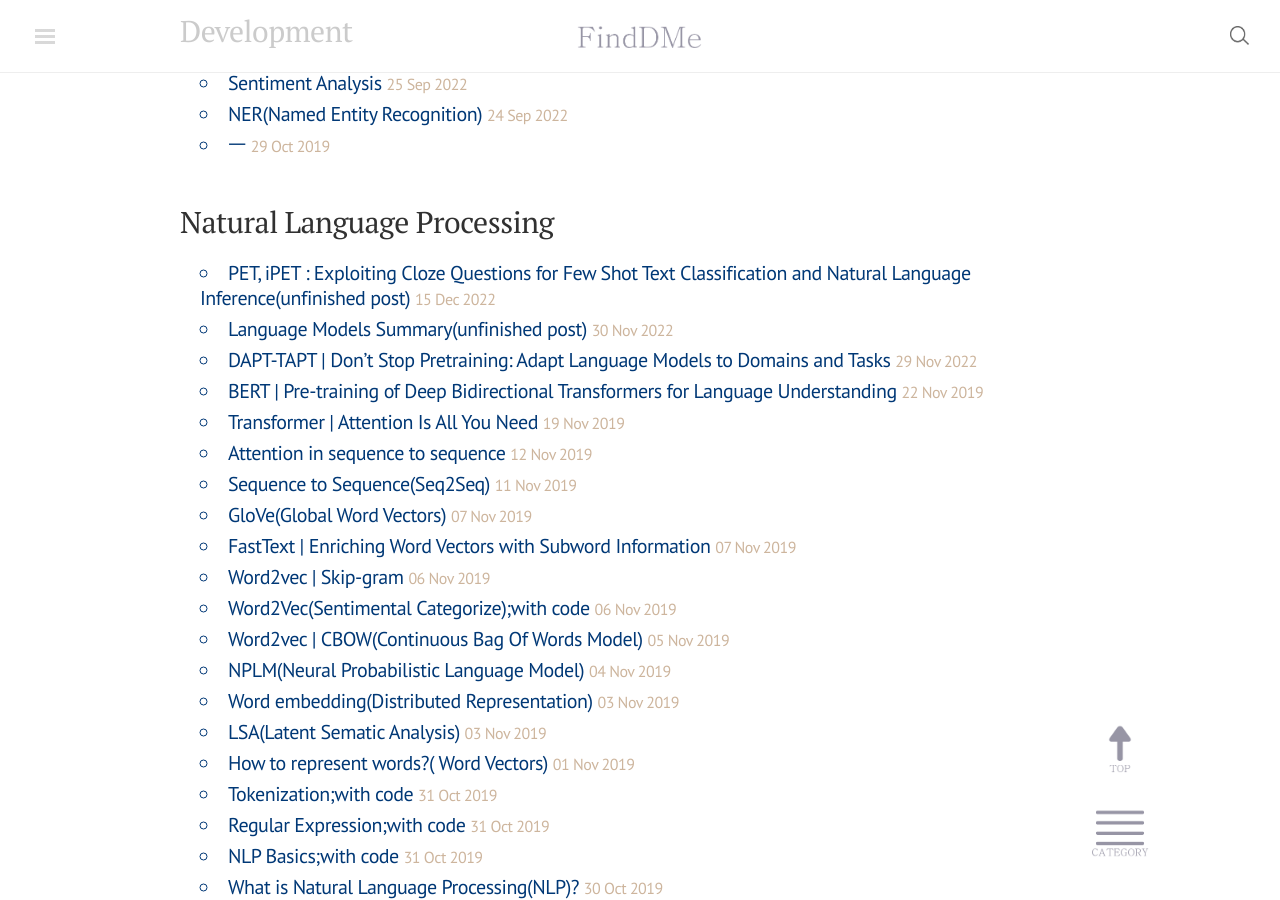
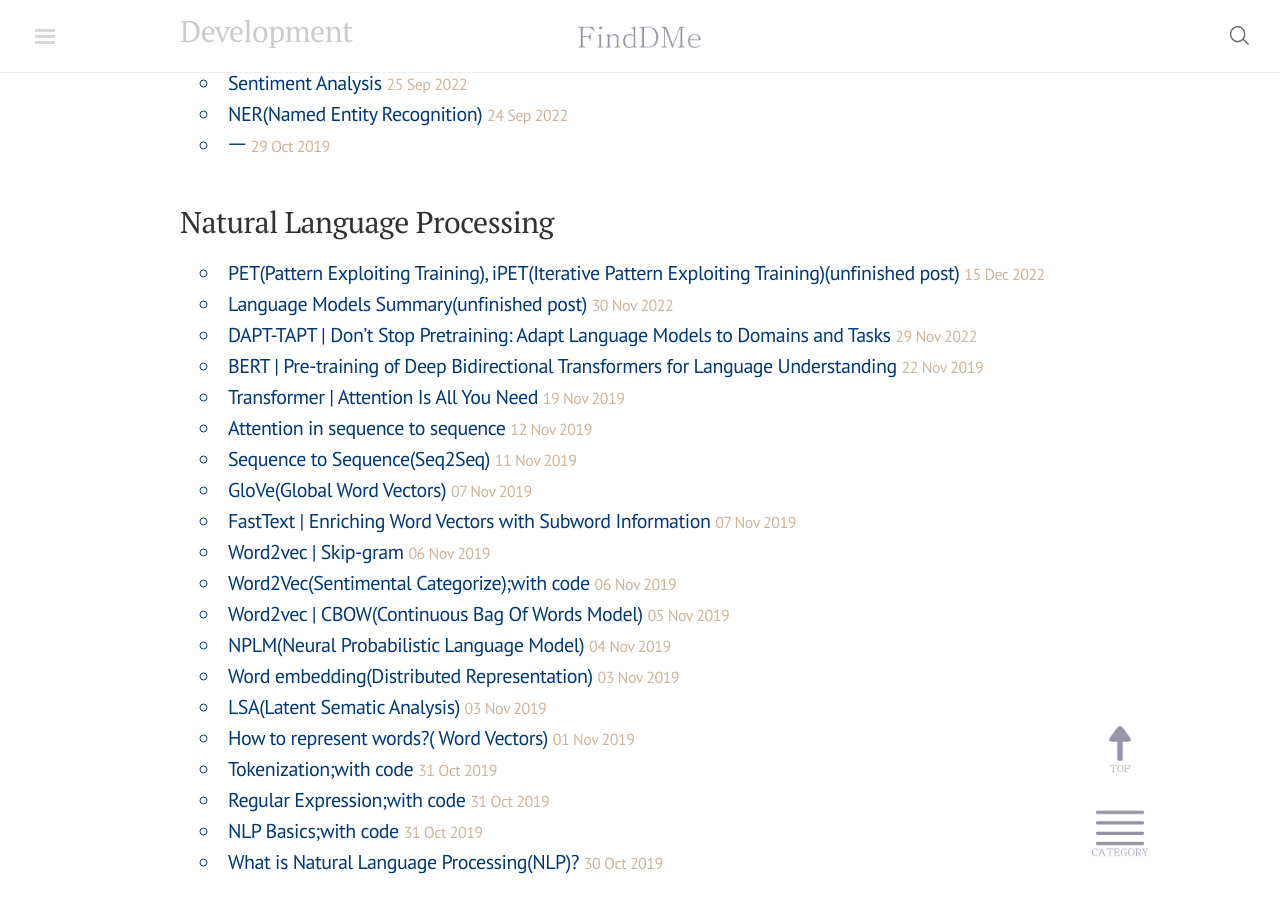
Before and after one commit to finddme/finddme.github.io, a Jekyll site: the page built from index.html, in a window 1280 px wide and 900 px high, scrolled down 779 px. Built offline with Jekyll 4.4.1, drawn with Linux system fonts in a browser that asks for light colours; nearby versions of some CDN libraries; comment, search, counter and statistics services are not loaded.

Commit message:
Update 2022-12-15-PET.md

```diff
--- a/_posts/2022-12-15-PET.md
+++ b/_posts/2022-12-15-PET.md
@@ -1,5 +1,5 @@
 ---
-title: "PET, iPET : Exploiting Cloze Questions for Few Shot Text Classification and Natural Language Inference(unfinished post)"
+title: "PET(Pattern Exploiting Training), iPET(Iterative Pattern Exploiting Training)(unfinished post)"
 category: Natural Language Processing
 tag: NLP
 ---
```
